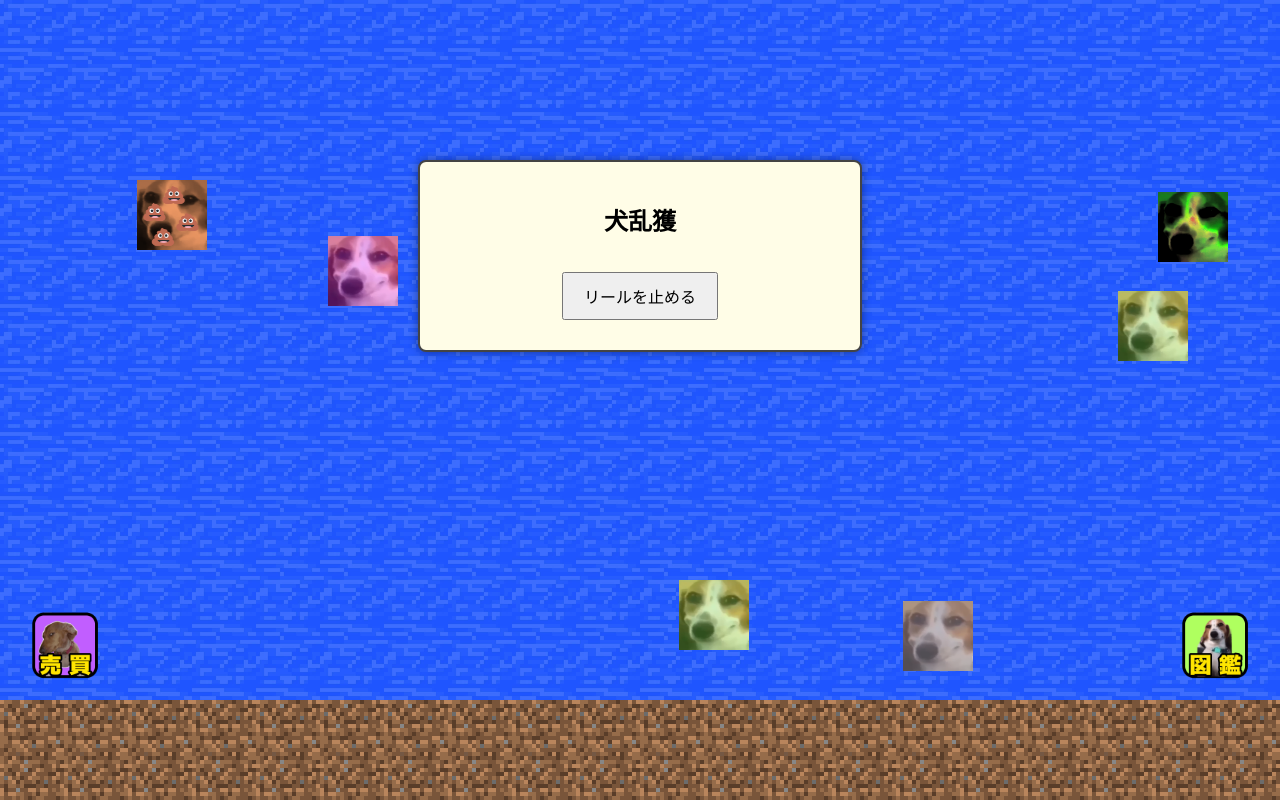
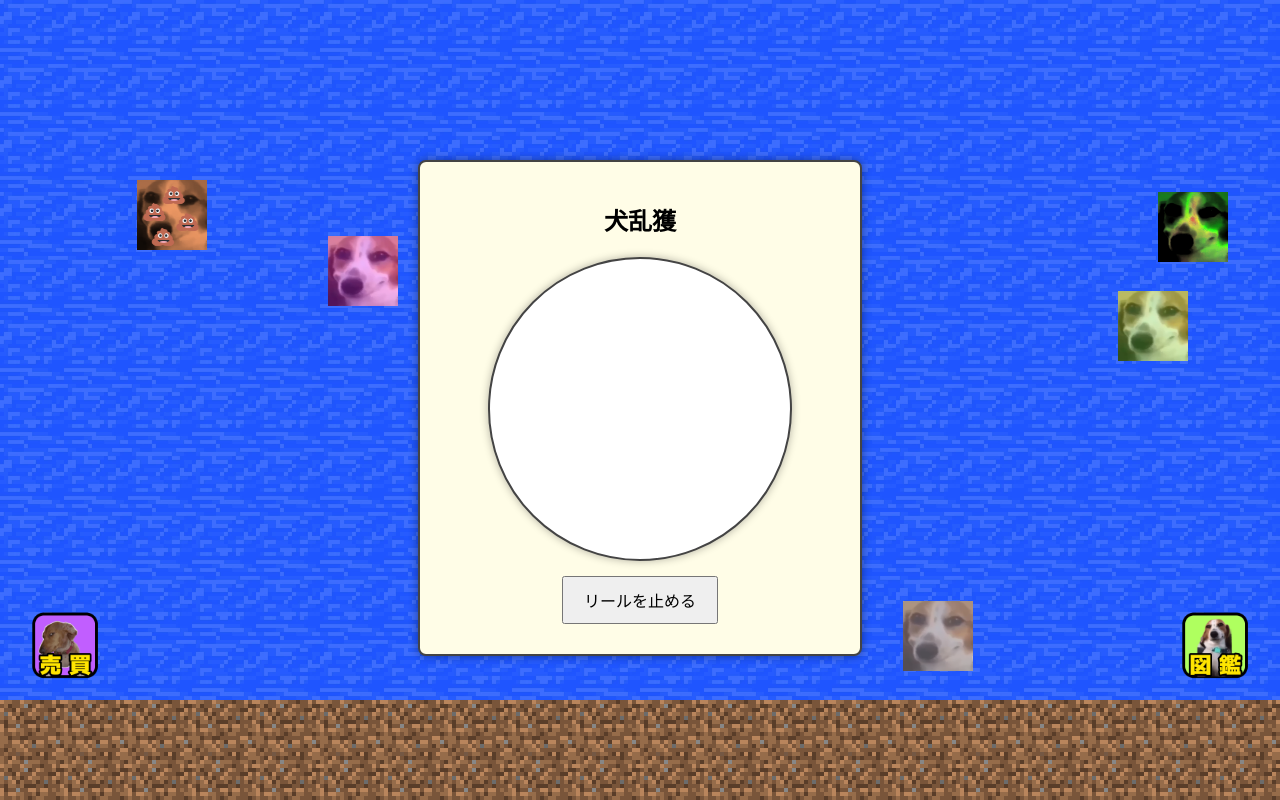
Before and after one commit to bcnld/Niwadog, a plain HTML site: page index.html in a window 1280 px wide. Both pictures are taken after a click on the picture 1141 px from the left and 205 px from the top of the page. Drawn offline with Linux system fonts and the light colour scheme.

Commit message:
Update index.html

```diff
--- a/index.html
+++ b/index.html
@@ -64,6 +64,10 @@
     #roulette-canvas {
       display: block;
       margin: 0 auto;
+      background-color: #fff;
+      border-radius: 50%;
+      border: 2px solid #444;
+      box-shadow: 0 0 8px rgba(0,0,0,0.3);
     }
 
     #reel-button {
@@ -144,8 +148,7 @@
   <div id="fishing-ui">
     <h2>犬乱獲</h2>
     <div id="reel-area">
-      <div id="pointer"></div>
-      <div id="target-zone"></div>
+      <canvas id="roulette-canvas" width="300" height="300"></canvas>
     </div>
     <button id="reel-button">リールを止める</button>
     <div id="fishing-result"></div>
```
